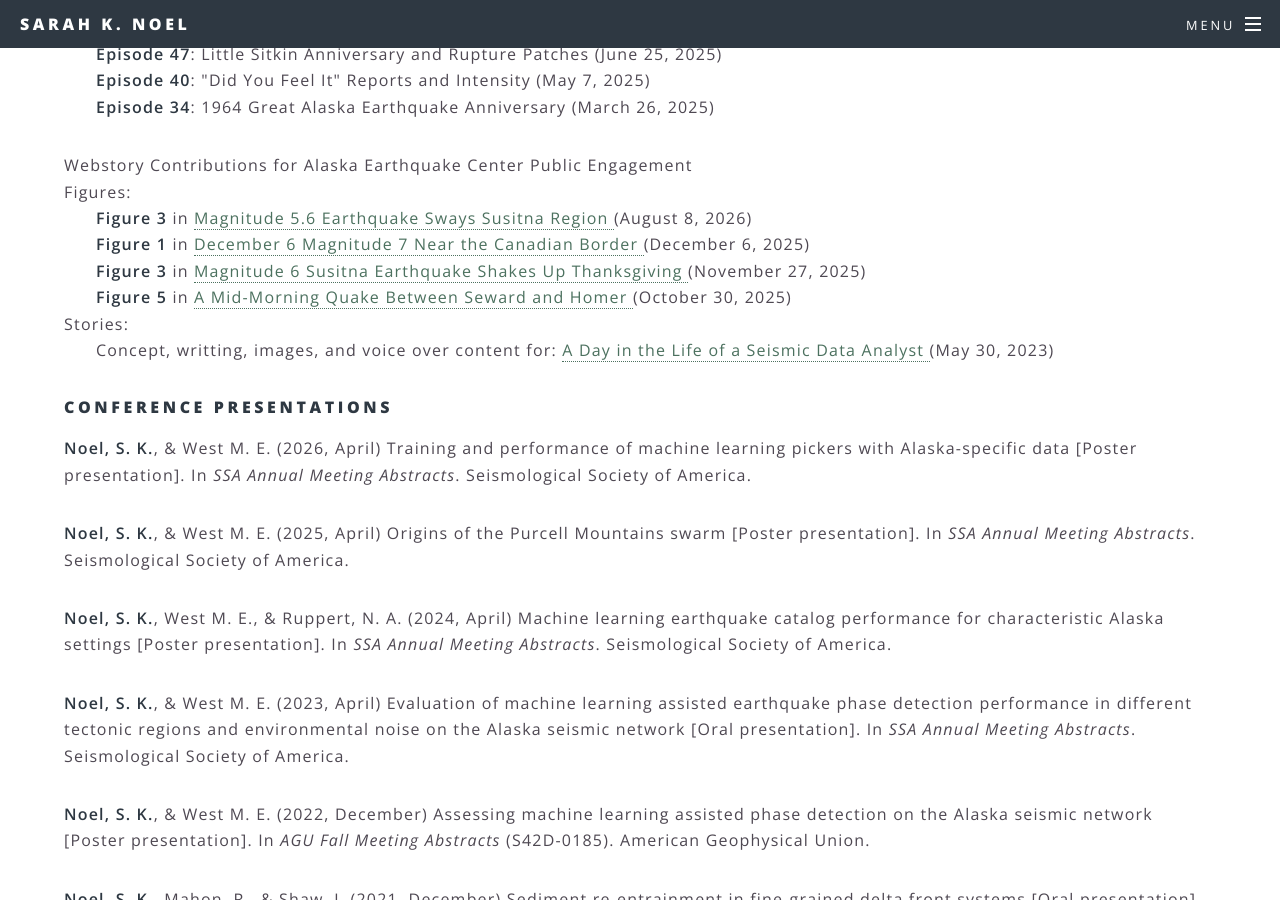
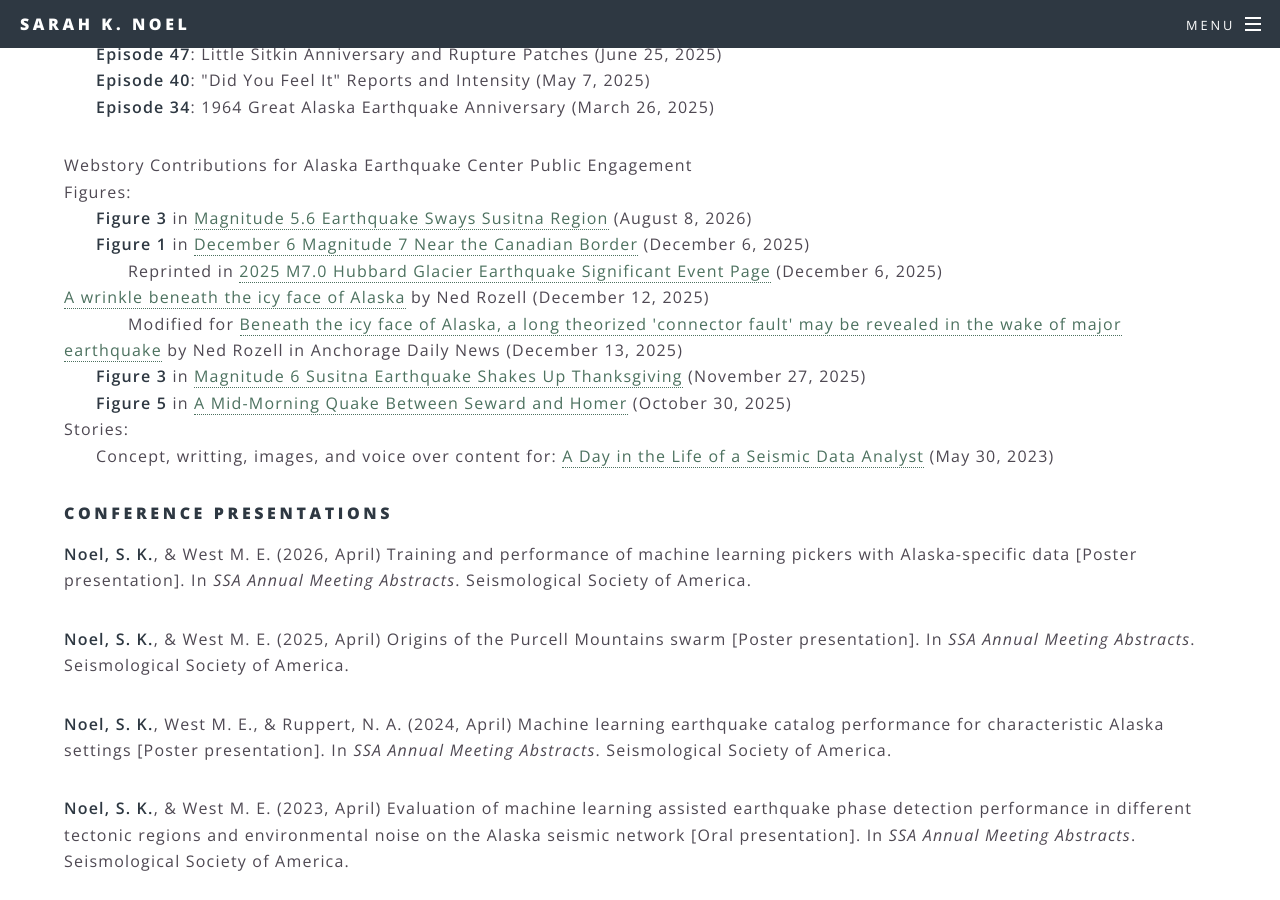
Before and after one commit to aknoel/academic, a Jekyll site: the page built from cv.html, in a window 1280 px wide and 900 px high, scrolled down 1607 px. Built offline with Jekyll 4.4.1, drawn with Linux system fonts in a browser that asks for light colours.

Commit message:
cv updates

```diff
--- a/cv.html
+++ b/cv.html
@@ -58,21 +58,31 @@ subtitle:
 	Figures:<br \>
 		<span style="margin-left: 2em;"><strong>Figure 3</strong> in
 			<a href="https://earthquake.alaska.edu/magnitude-56-earthquake-sways-susitna-region" target="_blank" rel="noopener">
-				Magnitude 5.6 Earthquake Sways Susitna Region </a> (August 8, 2026)</span><br \>
+				Magnitude 5.6 Earthquake Sways Susitna Region</a> (August 8, 2026)</span><br \>
 		<span style="margin-left: 2em;"><strong>Figure 1</strong> in
 			<a href="https://earthquake.alaska.edu/december-6-magnitude-7-near-canadian-border" target="_blank" rel="noopener">
-				December 6 Magnitude 7 Near the Canadian Border </a> (December 6, 2025)</span><br \>
+				December 6 Magnitude 7 Near the Canadian Border</a> (December 6, 2025)</span><br \>
+			<span style="margin-left: 4em;">Reprinted in
+				<a href="https://earthquake.alaska.edu/event/ak2025xzwiky/detail" target="_blank" rel="noopener">
+					2025 M7.0 Hubbard Glacier Earthquake Significant Event Page</a> (December 6, 2025)</span><br \>
+				<a href="https://www.uaf.edu/news/a-wrinkle-beneath-the-icy-face-of-alaska.php" target="_blank" rel="noopener">
+					A wrinkle beneath the icy face of Alaska</a> by Ned Rozell (December 12, 2025)</span><br \>
+			<span style="margin-left: 4em;">Modified for
+				<a href="https://www.adn.com/alaska-news/science/2025/12/13/beneath-the-icy-face-of-alaska-a-long-theorized-connector-fault-may-be-revealed-in-the-wake-of-major-earthquake/" target="_blank" rel="noopener">
+					Beneath the icy face of Alaska, a long theorized 'connector fault' may be revealed in the wake of
+					major earthquake</a> by Ned Rozell in Anchorage Daily News (December 13, 2025)</span><br \>
+
 		<span style="margin-left: 2em;"><strong>Figure 3</strong> in
 			<a href="https://earthquake.alaska.edu/magnitude-6-susitna-earthquake-shakes-thanksgiving" target="_blank" rel="noopener">
-				Magnitude 6 Susitna Earthquake Shakes Up Thanksgiving </a> (November 27, 2025)</span><br \>
+				Magnitude 6 Susitna Earthquake Shakes Up Thanksgiving</a> (November 27, 2025)</span><br \>
 		<span style="margin-left: 2em;"><strong>Figure 5</strong> in
 			<a href="https://earthquake.alaska.edu/mid-morning-quake-between-seward-and-homer" target="_blank" rel="noopener">
-				A Mid-Morning Quake Between Seward and Homer </a> (October 30, 2025)</span><br \>
+				A Mid-Morning Quake Between Seward and Homer</a> (October 30, 2025)</span><br \>
 
 	Stories:<br \>
 		<span style="margin-left: 2em;">Concept, writting, images, and voice over content for:
 			<a href="https://earthquake.alaska.edu/day-life-seismic-data-analyst" target="_blank" rel="noopener">
-				A Day in the Life of a Seismic Data Analyst </a> (May 30, 2023)</span><br \>
+				A Day in the Life of a Seismic Data Analyst</a> (May 30, 2023)</span><br \>
 </p>
 
 <h4>Conference Presentations</h4>
```
